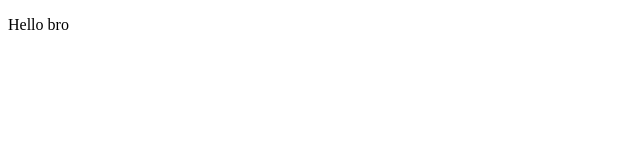
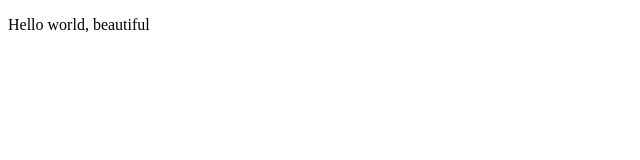
Before and after one commit to trungduc206/portfolio, a plain HTML site: page index.html in a window 1280 px wide. Shown: the whole page, without its empty margins (0-640 px from the left). Drawn offline with Linux system fonts and the light colour scheme.

Commit message:
Update index.html

```diff
--- a/index.html
+++ b/index.html
@@ -6,7 +6,7 @@
     <meta name="viewport" content="width=device-width, initial-scale=1.0">
     <title>Document</title>
 </head>
-<body><p>Hello bro</p>
+<body><p>Hello world, beautiful</p>
 
 </body>
 </html>
```
